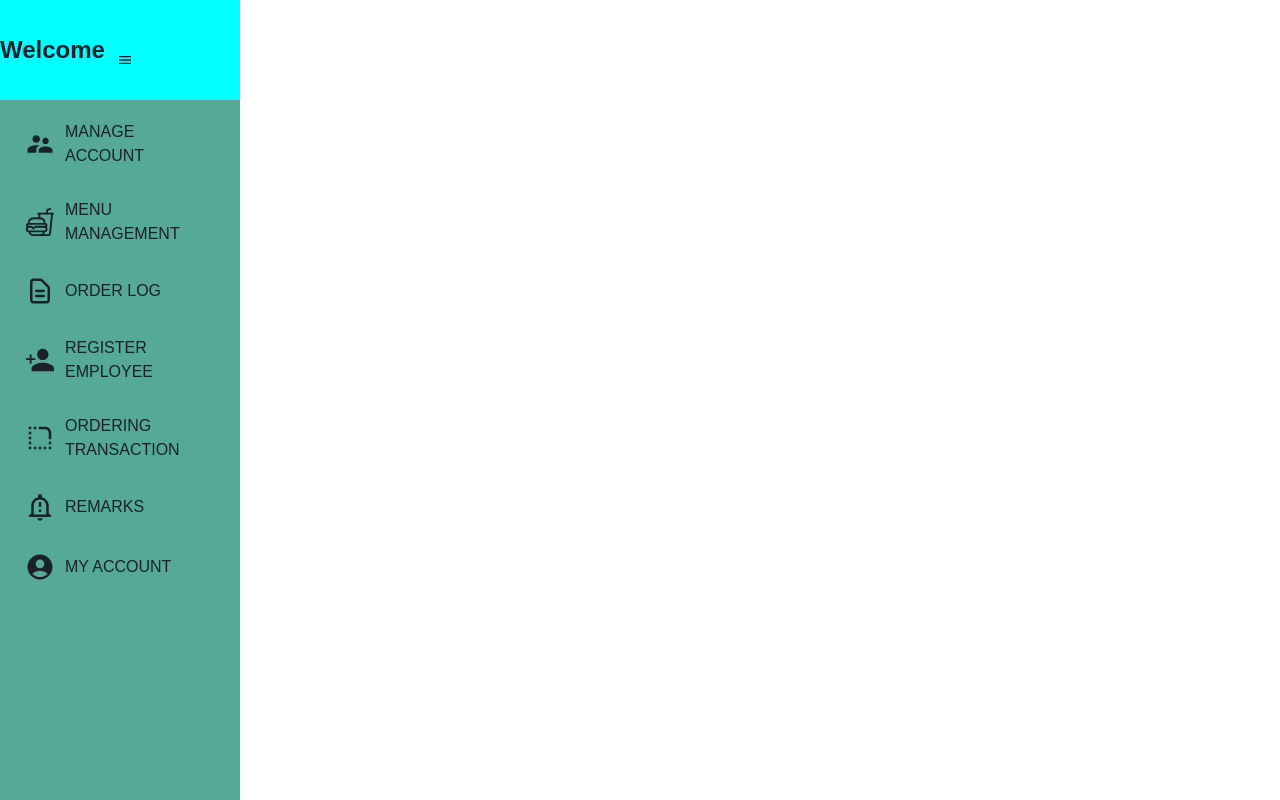
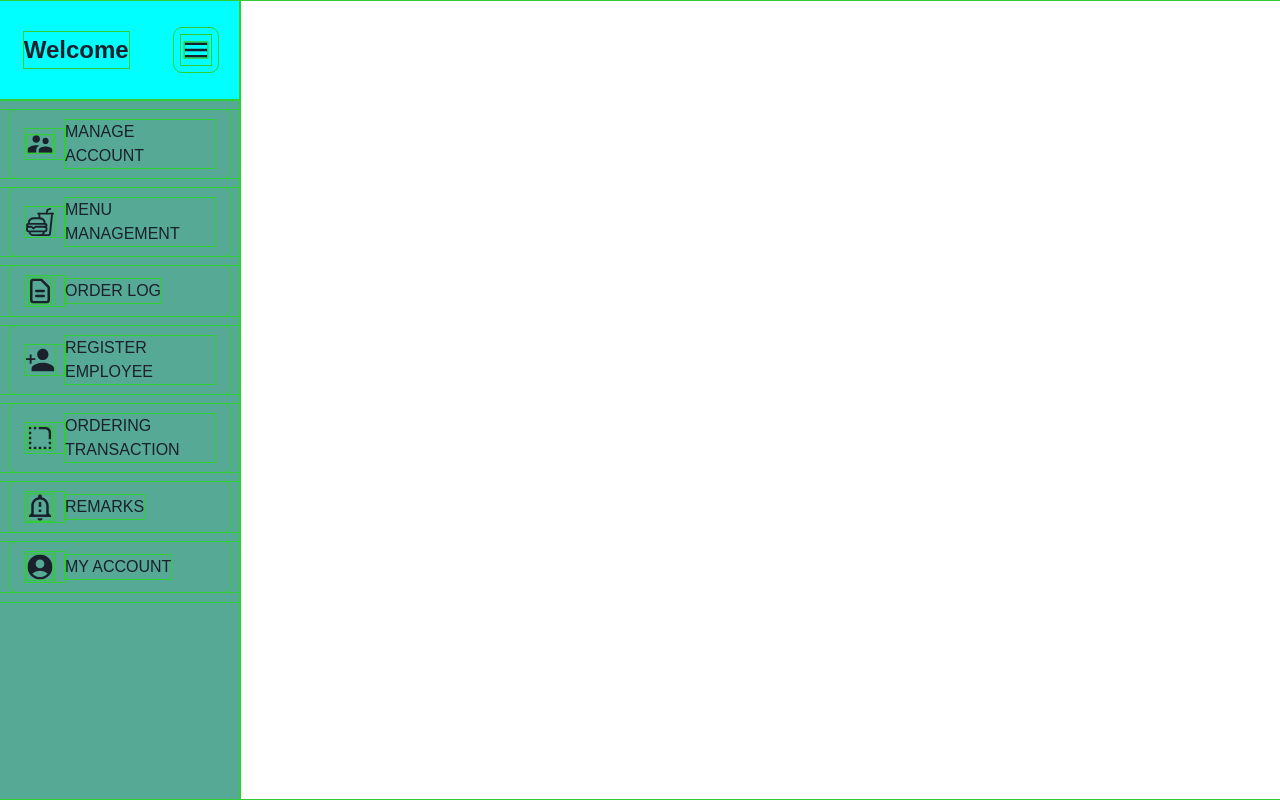
Before and after one commit to jentii16200/hain-microsite, a React (Create React App) app: page /h in a window 1280 px wide. Built offline with nearby package versions, Linux system fonts and the light colour scheme.

Commit message:
up: navBar

```diff
--- a/src/components/SideNav/SideNav.css
+++ b/src/components/SideNav/SideNav.css
@@ -1,8 +1,8 @@
-/* * {
+* {
     box-sizing: border-box;
-    background: rgb(0, 100, 0, .1);
+    /* background: rgb(0, 100, 0, .1); */
     outline: 1px solid limegreen !important;
-} */
+}
 .navigation{
     display: flex;
     flex-direction: column;
@@ -13,6 +13,7 @@
     overflow: auto;
   }
   .navTopSection{
+    justify-content: space-around;
     display: flex;
     background-color: aqua;
     height: 100px;
--- a/src/components/SideNav/SideNav.js
+++ b/src/components/SideNav/SideNav.js
@@ -24,9 +24,9 @@ import { BiBorderRadius } from 'react-icons/bi';
 import { IconButton } from '@chakra-ui/react';
 const SideNav = () => {
     const [isOpen, setIsOpen] = useState(true);
+    let cName = isOpen ? '' : 'small';
 
     const toggle = () => {
-        console.log('na Toggle');
         setIsOpen(!isOpen);
     };
     return (
@@ -35,13 +35,13 @@ const SideNav = () => {
                 className={`navigation ${isOpen ? '' : 'small'}`}>
                 <div className='navTopSection'>
                     <div
-                        className={`navText ${isOpen ? '' : 'small'}`}>
+                        className={`navText ${cName}`}>
                         Welcome
                     </div>
                     <IconButton
                         background='none'
-                        mt={5}
-                        _hover={{ background: 'none' }}
+                        fontSize='30px'
+                        _hover={{ background: 'gray' }}
                         icon={<MdMenu />}
                         onClick={toggle} />
                 </div>
@@ -50,10 +50,10 @@ const SideNav = () => {
                         <NavLink
                             className={({ isActive }) => (isActive ? 'active' : '')}
                             to='manage-account/customer'>
-                            <div className={`navIcon ${isOpen ? ' ' : 'small'}`} >
+                            <div className={`navIcon ${cName}`} >
                                 <MdSupervisorAccount />
                             </div>
-                            <div className={`navText ${isOpen ? '' : 'small'}`}>
+                            <div className={`navText ${cName}`}>
                                 MANAGE ACCOUNT
                             </div>
                         </NavLink>
@@ -62,10 +62,10 @@ const SideNav = () => {
                         <NavLink
                             className={({ isActive }) => (isActive ? 'active' : '')}
                             to='menu-management'>
-                            <div className={`navIcon ${isOpen ? ' ' : 'small'}`} >
+                            <div className={`navIcon ${cName}`} >
                                 <IoFastFoodOutline />
                             </div>
-                            <div className={`navText ${isOpen ? '' : 'small'}`}>
+                            <div className={`navText ${cName}`}>
                                 MENU MANAGEMENT
                             </div>
                         </NavLink>
@@ -74,10 +74,10 @@ const SideNav = () => {
                         <NavLink
                             className={({ isActive }) => (isActive ? 'active' : '')}
                             to='order-log'>
-                            <div className={`navIcon ${isOpen ? ' ' : 'small'}`} >
+                            <div className={`navIcon ${cName}`} >
                                 <HiOutlineDocumentText />
                             </div>
-                            <div className={`navText ${isOpen ? '' : 'small'}`}>
+                            <div className={`navText ${cName}`}>
                                 ORDER LOG
                             </div>
                         </NavLink>
@@ -86,10 +86,10 @@ const SideNav = () => {
                         <NavLink
                             className={({ isActive }) => (isActive ? 'active' : '')}
                             to='register-employee'>
-                            <div className={`navIcon ${isOpen ? ' ' : 'small'}`} >
+                            <div className={`navIcon ${cName}`} >
                                 <IoMdPersonAdd />
                             </div>
-                            <div className={`navText ${isOpen ? '' : 'small'}`}>
+                            <div className={`navText ${cName}`}>
                                 REGISTER EMPLOYEE
                             </div>
                         </NavLink>
@@ -98,10 +98,10 @@ const SideNav = () => {
                         <NavLink
                             className={({ isActive }) => (isActive ? 'active' : '')}
                             to='ordering-transaction/pending'>
-                            <div className={`navIcon ${isOpen ? ' ' : 'small'}`} >
+                            <div className={`navIcon ${cName}`} >
                                 <BiBorderRadius />
                             </div>
-                            <div className={`navText ${isOpen ? '' : 'small'}`}>
+                            <div className={`navText ${cName}`}>
                                 ORDERING TRANSACTION
                             </div>
                         </NavLink>
@@ -110,10 +110,10 @@ const SideNav = () => {
                         <NavLink
                             className={({ isActive }) => (isActive ? 'active' : '')}
                             to='remarks'>
-                            <div className={`navIcon ${isOpen ? ' ' : 'small'}`} >
+                            <div className={`navIcon ${cName}`} >
                                 <MdOutlineNotificationImportant />
                             </div>
-                            <div className={`navText ${isOpen ? '' : 'small'}`}>
+                            <div className={`navText ${cName}`}>
                                 REMARKS
                             </div>
                         </NavLink>
```
